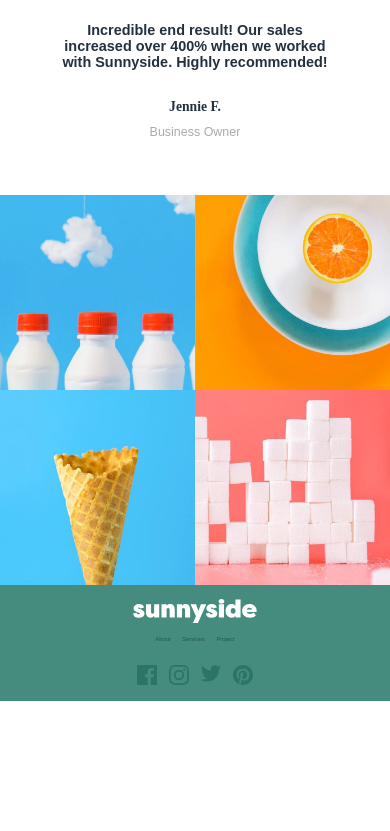
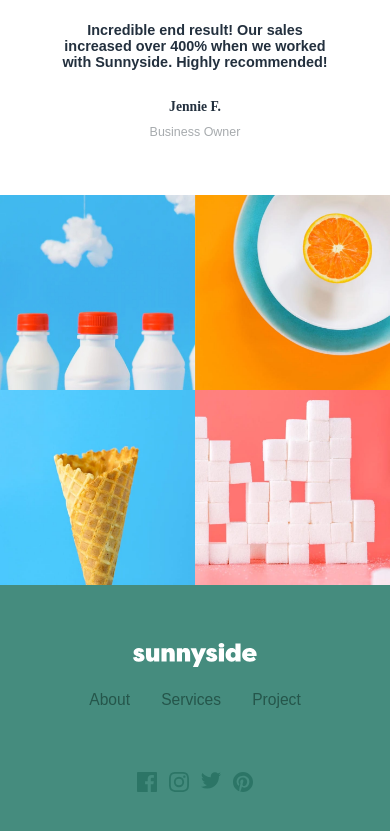
Before and after one commit to TheAncientOwl/sunnyside-agency-landing-page, a React (Create React App) app: page / in a window 390 px wide. Shown: the part 3551-4382 px from the top of the page. Before the commit the page ends 4252 px from the top, so only its background shows below. Built offline with nearby package versions, Linux system fonts and the light colour scheme; a web font is replaced by a local one.

Commit message:
made footer responsive.

```diff
--- a/src/components/footer/FooterElements.js
+++ b/src/components/footer/FooterElements.js
@@ -1,5 +1,6 @@
 import styled from 'styled-components';
 import Colors from '../../Colors';
+import Breakpoints from '../../Breakpoints';
 
 export const Container = styled.div`
   background: ${Colors.darkModerateCyan};
@@ -8,10 +9,17 @@ export const Container = styled.div`
   align-items: center;
   padding: 2.5em;
   font-size: 1.5vw;
+
+  @media (max-width: ${Breakpoints.sm}) {
+    padding: 10em 5em;
+  }
 `;
 
 export const LogoContainer = styled.div`
   margin-bottom: 2em;
+  @media (max-width: ${Breakpoints.sm}) {
+    margin-bottom: 4em;
+  }
 `;
 
 export const Links = styled.div`
@@ -19,6 +27,10 @@ export const Links = styled.div`
   color: ${Colors.darkDesaturatedCyan};
   text-transform: capitalize;
   margin-bottom: 4em;
+
+  @media (max-width: ${Breakpoints.sm}) {
+    font-size: 4vw;
+  }
 `;
 
 export const Socials = styled.div`
```
